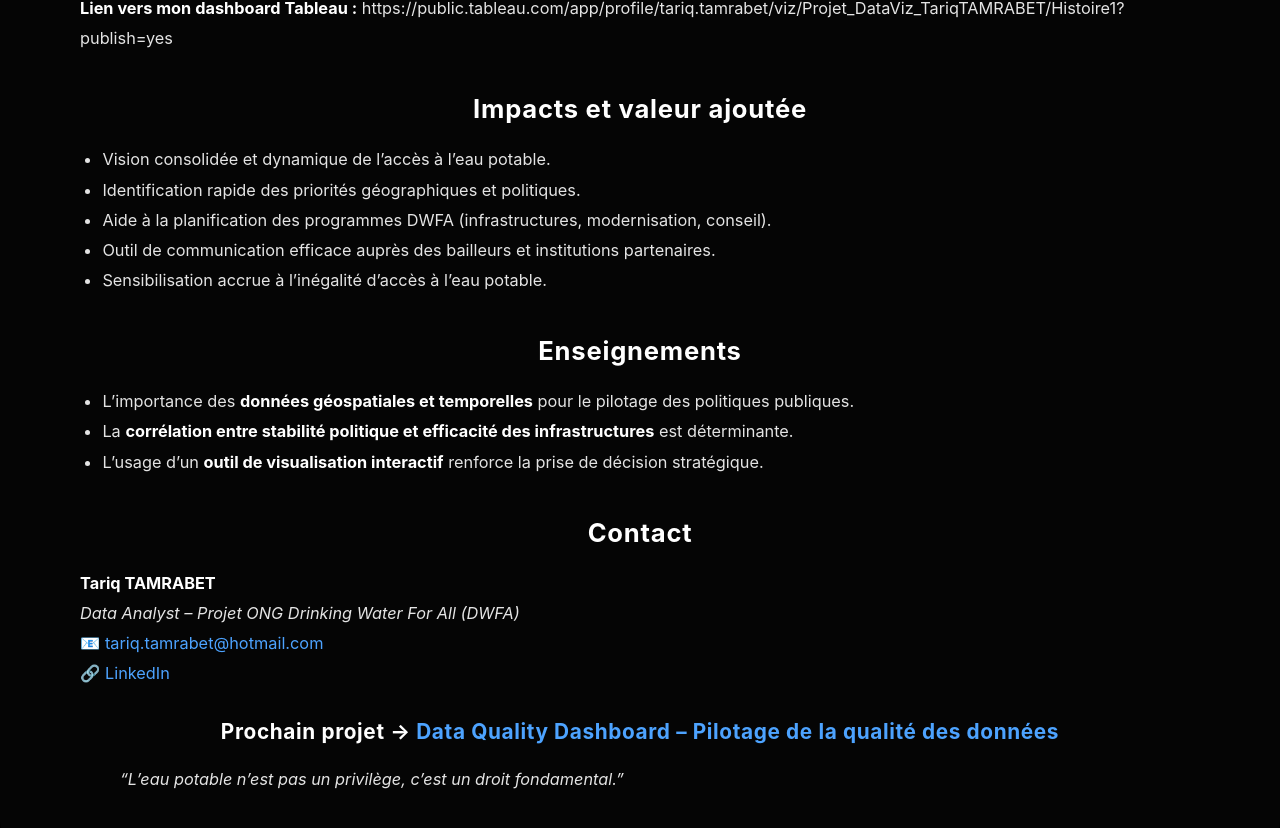
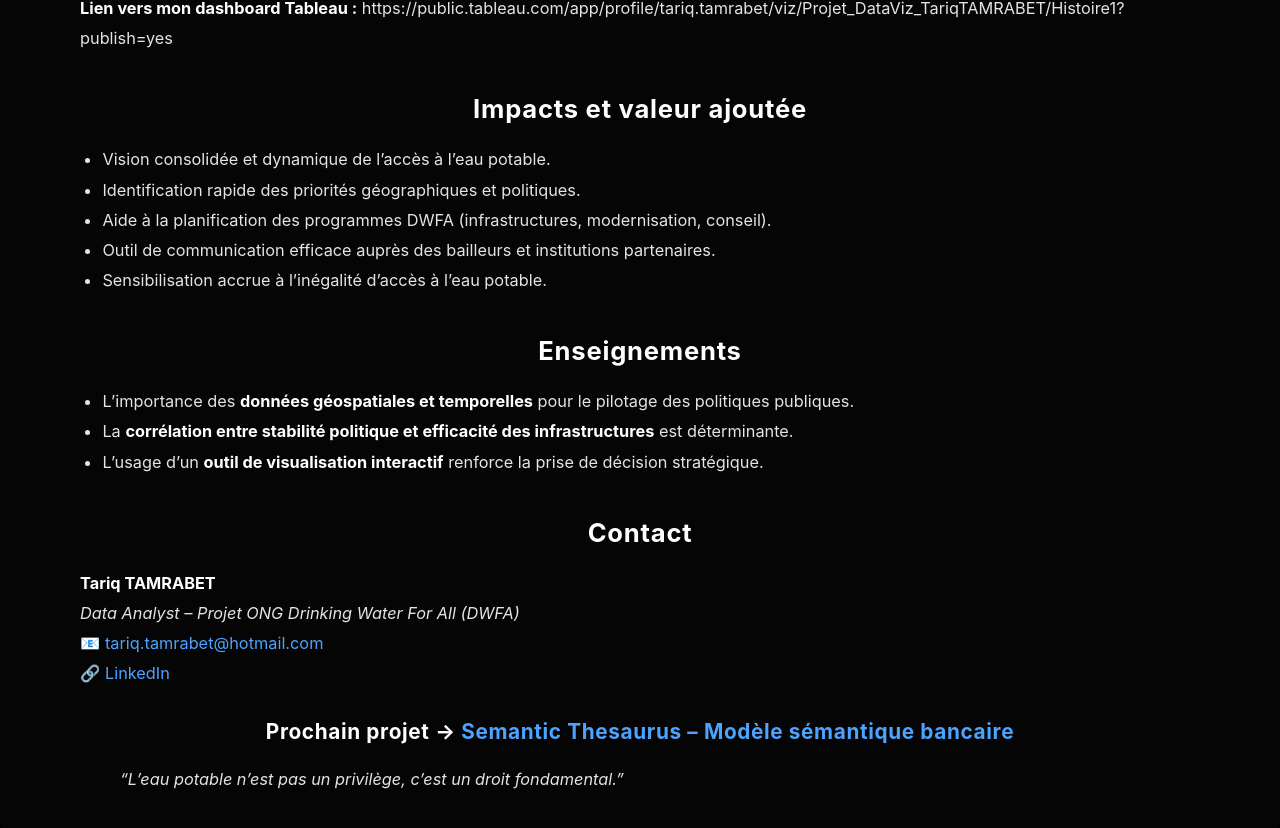
Before and after one commit to TariqTamrabet/portfolio-tariq-tamrabet, a Jekyll site: the page built from projects/dwfa-water-dashboard/index.md, in a window 1280 px wide and 900 px high, scrolled down 6737 px. Shown: the top 828 px of the window. Built offline with Jekyll 4.4.1, drawn with Linux system fonts in a browser that asks for light colours.

Commit message:
Update index.md

```diff
--- a/projects/dwfa-water-dashboard/index.md
+++ b/projects/dwfa-water-dashboard/index.md
@@ -148,7 +148,8 @@ Concevoir une solution visuelle permettant à DWFA de :
 📧 [tariq.tamrabet@hotmail.com](mailto:tariq.tamrabet@hotmail.com)
 🔗 [LinkedIn](https://linkedin.com/in/tariq-tamrabet)
 
-### Prochain projet → [Data Quality Dashboard – Pilotage de la qualité des données](../data-quality-dashboard/)
+### Prochain projet → [Semantic Thesaurus – Modèle sémantique bancaire](../semantic-thesaurus/)
+
 
 
 > *“L’eau potable n’est pas un privilège, c’est un droit fondamental.”*
```
